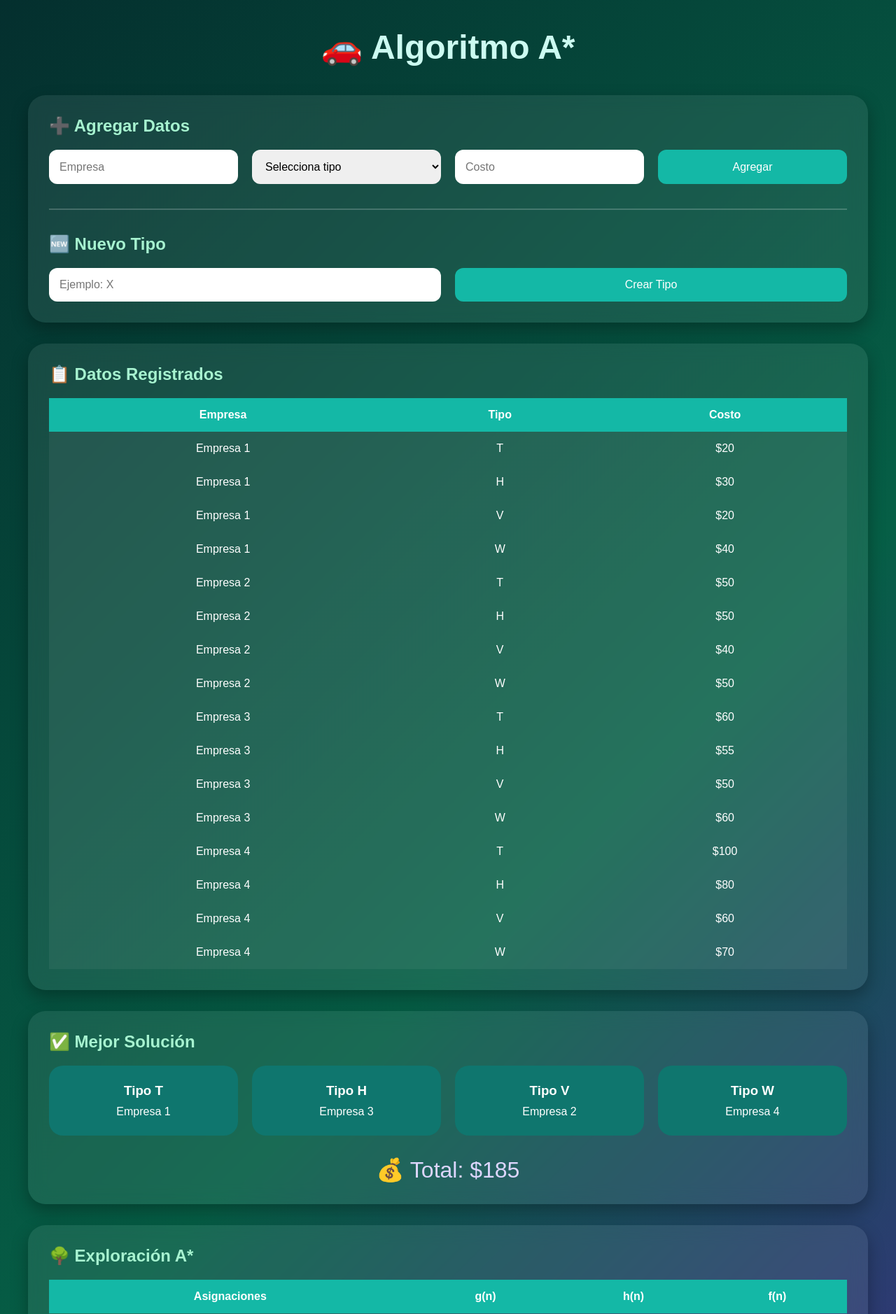
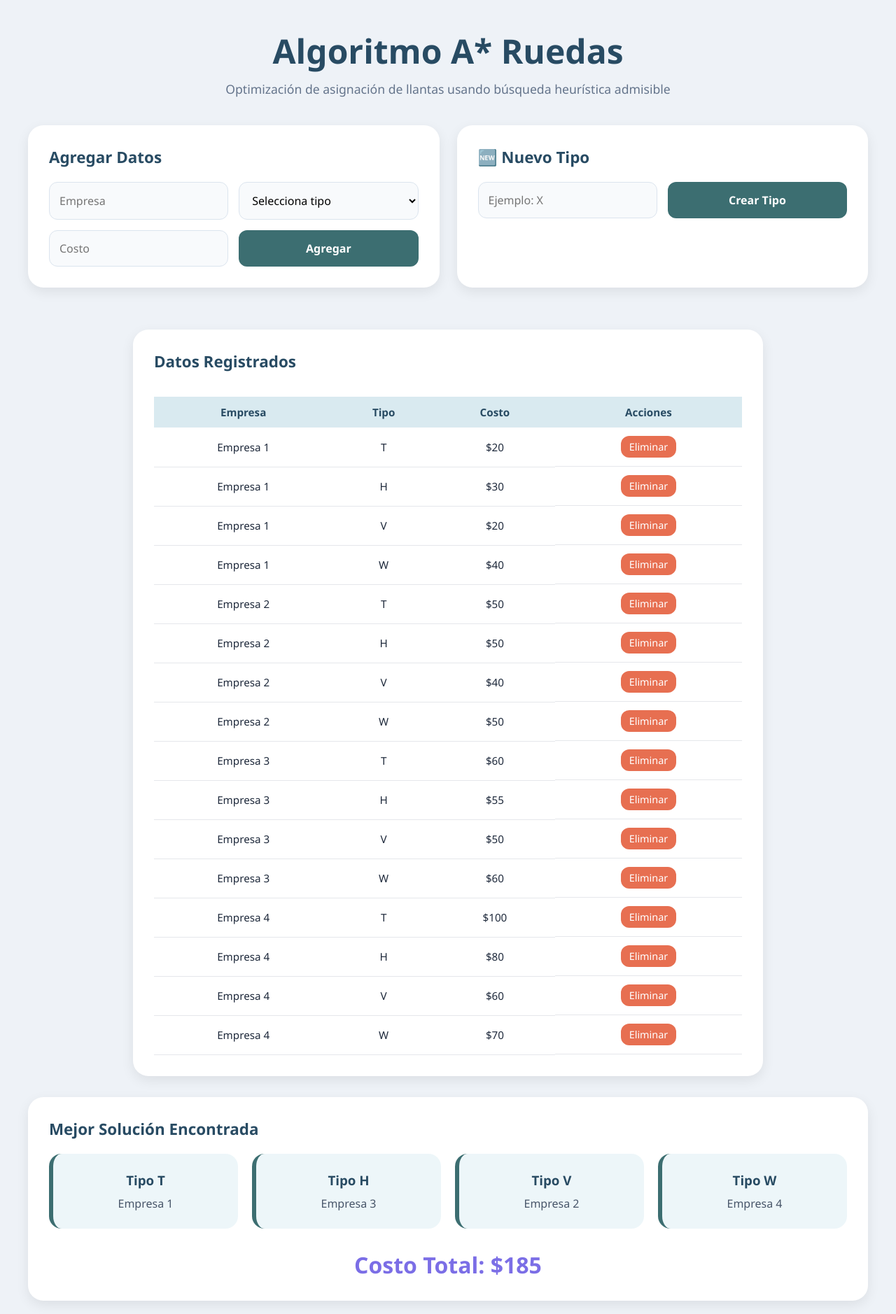
Before and after one commit to jmorales84/Ruedas, a Flask app: page / in a window 1280 px wide. Shown: the top 1878 px of the page at 70% size. Run offline with Flask 3, Linux system fonts and the light colour scheme.

Commit message:
Interfaz

```diff
--- a/app.py
+++ b/app.py
@@ -175,9 +175,7 @@ def algoritmo_a_estrella():
 
         })
 
-        # -------------------------
         # META
-        # -------------------------
 
         if len(asignaciones) == len(
             tipos_llantas
@@ -309,7 +307,7 @@ def index():
     )
 
 # -----------------------------------
-# AGREGAR COSTOS
+# AGREGAR DATOS
 # -----------------------------------
 
 @app.route(
@@ -363,6 +361,28 @@ def nuevo_tipo():
     return redirect('/')
 
 # -----------------------------------
+# ELIMINAR
+# -----------------------------------
+
+@app.route(
+    '/eliminar/<empresa>/<tipo>'
+)
+
+def eliminar(empresa, tipo):
+
+    if empresa in costos:
+
+        if tipo in costos[empresa]:
+
+            del costos[empresa][tipo]
+
+            if len(costos[empresa]) == 0:
+
+                del costos[empresa]
+
+    return redirect('/')
+
+# -----------------------------------
 
 if __name__ == '__main__':
 
--- a/static/style.css
+++ b/static/style.css
@@ -1,28 +1,20 @@
 *{
-
     margin:0;
     padding:0;
     box-sizing:border-box;
-
-    font-family:Arial;
+    font-family:'Segoe UI', Tahoma, Geneva, Verdana, sans-serif;
 }
 
 body{
 
-    background:
-    linear-gradient(
-    135deg,
-    #042f2e,
-    #065f46,
-    #4c1d95
-    );
+    background:#eef2f7;
 
-    min-height:100vh;
+    color:#1e293b;
 
     padding:40px;
+}
 
-    color:white;
-}
+/* CONTENEDOR */
 
 .container{
 
@@ -31,74 +23,130 @@ body{
     margin:auto;
 }
 
-h1{
+/* TITULO */
+
+.titulo{
 
     text-align:center;
 
     margin-bottom:40px;
+}
+
+.titulo h1{
+
+    color:#284b63;
 
     font-size:3rem;
 
-    color:#ccfbf1;
+    margin-bottom:10px;
 }
+
+.titulo p{
+
+    color:#64748b;
+
+    font-size:1.1rem;
+}
+
+/* GRID SUPERIOR */
+
+.top-grid{
+
+    display:grid;
+
+    grid-template-columns:
+    repeat(auto-fit,minmax(350px,1fr));
+
+    gap:25px;
+
+    margin-bottom:30px;
+}
+
+/* CARDS */
 
 .card{
 
-    background:
-    rgba(255,255,255,0.08);
+    background:white;
 
     padding:30px;
 
-    border-radius:25px;
+    border-radius:22px;
 
     margin-bottom:30px;
 
-    backdrop-filter:blur(12px);
+    box-shadow:
+    0 6px 18px rgba(0,0,0,0.08);
+}
 
-    box-shadow:
-    0 10px 25px rgba(0,0,0,0.3);
+/* TABLA MAS COMPACTA */
+
+.tabla-card{
+
+    max-width:900px;
+
+    margin:auto;
+
+    margin-bottom:30px;
 }
+
+/* TITULOS */
 
 h2{
 
     margin-bottom:20px;
 
-    color:#a7f3d0;
+    color:#284b63;
+
+    font-size:1.4rem;
 }
+
+/* FORMULARIOS */
 
 form{
 
     display:grid;
 
     grid-template-columns:
-    repeat(auto-fit,minmax(200px,1fr));
+    repeat(auto-fit,minmax(220px,1fr));
 
-    gap:20px;
+    gap:15px;
 }
+
+/* INPUTS */
 
 input,
 select{
 
-    padding:15px;
+    padding:14px;
 
-    border:none;
+    border:1px solid #dbe4ee;
 
     border-radius:12px;
 
     outline:none;
 
     font-size:1rem;
+
+    background:#f8fafc;
+
+    transition:0.3s;
 }
+
+input:focus,
+select:focus{
+
+    border-color:#3c6e71;
+
+    background:white;
+}
+
+/* BOTONES */
 
 button{
 
-    background:#14b8a6;
-
     border:none;
 
-    color:white;
-
-    padding:15px;
+    padding:14px;
 
     border-radius:12px;
 
@@ -109,19 +157,47 @@ button{
     transition:0.3s;
 }
 
-button:hover{
+/* BOTON PRINCIPAL */
 
-    background:#2dd4bf;
+.btn-principal{
 
-    transform:scale(1.03);
+    background:#3c6e71;
+
+    color:white;
+
+    font-weight:600;
 }
 
-.linea{
+.btn-principal:hover{
 
-    margin:35px 0;
+    background:#284b63;
 
-    border:
-    1px solid rgba(255,255,255,0.2);
+    transform:translateY(-2px);
+}
+
+/* BOTON ELIMINAR */
+
+.btn-eliminar{
+
+    background:#e76f51;
+
+    color:white;
+
+    padding:6px 12px;
+
+    font-size:0.9rem;
+}
+
+.btn-eliminar:hover{
+
+    background:#d8573c;
+}
+
+/* TABLAS */
+
+.table-container{
+
+    overflow-x:auto;
 }
 
 table{
@@ -130,66 +206,85 @@ table{
 
     border-collapse:collapse;
 
-    overflow:hidden;
+    margin-top:15px;
+
+    font-size:0.95rem;
 }
 
 th{
 
-    background:#14b8a6;
+    background:#d9eaf0;
 
-    padding:15px;
+    color:#284b63;
+
+    padding:12px;
+
+    font-weight:600;
 }
 
 td{
 
-    padding:15px;
+    padding:12px;
+
+    border-bottom:
+    1px solid #e5e7eb;
 
     text-align:center;
-
-    background:
-    rgba(255,255,255,0.05);
 }
 
-tr:hover td{
+tr:hover{
 
-    background:
-    rgba(255,255,255,0.1);
+    background:#f8fafc;
 }
+
+/* RESULTADOS */
 
 .resultado-grid{
 
     display:grid;
 
     grid-template-columns:
-    repeat(auto-fit,minmax(200px,1fr));
+    repeat(auto-fit,minmax(220px,1fr));
 
     gap:20px;
 }
 
 .resultado-item{
 
-    background:#0f766e;
+    background:#edf6f9;
 
     padding:25px;
 
-    border-radius:20px;
+    border-radius:18px;
 
     text-align:center;
+
+    border-left:
+    6px solid #3c6e71;
 
     transition:0.3s;
 }
 
 .resultado-item:hover{
 
-    transform:translateY(-5px);
-
-    background:#14b8a6;
+    transform:translateY(-4px);
 }
 
 .resultado-item h3{
 
+    color:#284b63;
+
     margin-bottom:10px;
 }
+
+.resultado-item p{
+
+    color:#475569;
+
+    font-size:1rem;
+}
+
+/* COSTO TOTAL */
 
 .total{
 
@@ -199,5 +294,54 @@ tr:hover td{
 
     font-size:2rem;
 
-    color:#ddd6fe;
+    font-weight:700;
+
+    color:#7b6ee6;
 }
+
+/* ACCIONES */
+
+.acciones{
+
+    display:flex;
+
+    justify-content:center;
+}
+
+/* HEADER SECCIONES */
+
+.section-header{
+
+    margin-bottom:20px;
+}
+
+/* RESPONSIVE */
+
+@media(max-width:768px){
+
+    body{
+
+        padding:20px;
+    }
+
+    .titulo h1{
+
+        font-size:2.2rem;
+    }
+
+    .card{
+
+        padding:20px;
+    }
+
+    form{
+
+        grid-template-columns:1fr;
+    }
+
+    .resultado-grid{
+
+        grid-template-columns:1fr;
+    }
+
+}
--- a/templates/index.html
+++ b/templates/index.html
@@ -18,16 +18,31 @@
 
 <div class="container">
 
+    <!-- TITULO -->
+
+    <div class="titulo">
+
         <h1>
-        🚗 Algoritmo A*
+             Algoritmo A* Ruedas
         </h1>
 
-    <!-- FORMULARIO -->
+        <p>
+            Optimización de asignación de llantas
+            usando búsqueda heurística admisible
+        </p>
+
+    </div>
+
+    <!-- GRID SUPERIOR -->
+
+    <div class="top-grid">
+
+        <!-- AGREGAR -->
 
         <div class="card">
 
             <h2>
-            ➕ Agregar Datos
+                Agregar Datos
             </h2>
 
             <form
@@ -68,7 +83,10 @@
                     required
                 >
 
-            <button type="submit">
+                <button
+                    type="submit"
+                    class="btn-principal"
+                >
 
                     Agregar
 
@@ -76,7 +94,11 @@
 
             </form>
 
-        <hr class="linea">
+        </div>
+
+        <!-- NUEVO TIPO -->
+
+        <div class="card">
 
             <h2>
                 🆕 Nuevo Tipo
@@ -94,7 +116,10 @@
                     required
                 >
 
-            <button type="submit">
+                <button
+                    type="submit"
+                    class="btn-principal"
+                >
 
                     Crear Tipo
 
@@ -104,29 +129,30 @@
 
         </div>
 
+    </div>
+
     <!-- TABLA -->
 
-    <div class="card">
+    <div class="card tabla-card">
+
+        <div class="section-header">
 
             <h2>
-            📋 Datos Registrados
+                Datos Registrados
             </h2>
+
+        </div>
+
+        <div class="table-container">
 
             <table>
 
                 <tr>
 
-                <th>
-                    Empresa
-                </th>
-
-                <th>
-                    Tipo
-                </th>
-
-                <th>
-                    Costo
-                </th>
+                    <th>Empresa</th>
+                    <th>Tipo</th>
+                    <th>Costo</th>
+                    <th>Acciones</th>
 
                 </tr>
 
@@ -136,16 +162,26 @@
 
                     <tr>
 
-                    <td>
-                        {{ empresa }}
-                    </td>
+                        <td>{{ empresa }}</td>
 
-                    <td>
-                        {{ tipo }}
-                    </td>
+                        <td>{{ tipo }}</td>
 
-                    <td>
-                        ${{ costo }}
+                        <td>${{ costo }}</td>
+
+                        <td class="acciones">
+
+                            <a
+                            href="/eliminar/{{ empresa }}/{{ tipo }}"
+                            >
+
+                                <button class="btn-eliminar">
+
+                                    Eliminar
+
+                                </button>
+
+                            </a>
+
                         </td>
 
                     </tr>
@@ -158,15 +194,21 @@
 
         </div>
 
+    </div>
+
     <!-- SOLUCION -->
 
     {% if resultado %}
 
     <div class="card">
 
+        <div class="section-header">
+
             <h2>
-            ✅ Mejor Solución
+                 Mejor Solución Encontrada
             </h2>
+
+        </div>
 
         <div class="resultado-grid">
 
@@ -190,77 +232,10 @@
 
         <div class="total">
 
-            💰 Total:
+            Costo Total:
             ${{ resultado.costo_total }}
 
         </div>
-
-    </div>
-
-    <!-- NODOS -->
-
-    <div class="card">
-
-        <h2>
-            🌳 Exploración A*
-        </h2>
-
-        <table>
-
-            <tr>
-
-                <th>
-                    Asignaciones
-                </th>
-
-                <th>
-                    g(n)
-                </th>
-
-                <th>
-                    h(n)
-                </th>
-
-                <th>
-                    f(n)
-                </th>
-
-            </tr>
-
-            {% for nodo in resultado.explorados %}
-
-            <tr>
-
-                <td>
-
-                    {% for tipo, empresa in nodo.asignaciones.items() %}
-
-                        {{ tipo }}
-                        →
-                        {{ empresa }}
-                        <br>
-
-                    {% endfor %}
-
-                </td>
-
-                <td>
-                    {{ nodo.g }}
-                </td>
-
-                <td>
-                    {{ nodo.h }}
-                </td>
-
-                <td>
-                    {{ nodo.f }}
-                </td>
-
-            </tr>
-
-            {% endfor %}
-
-        </table>
 
     </div>
 
```
Lines whose indentation alone changed are shown as unchanged.
